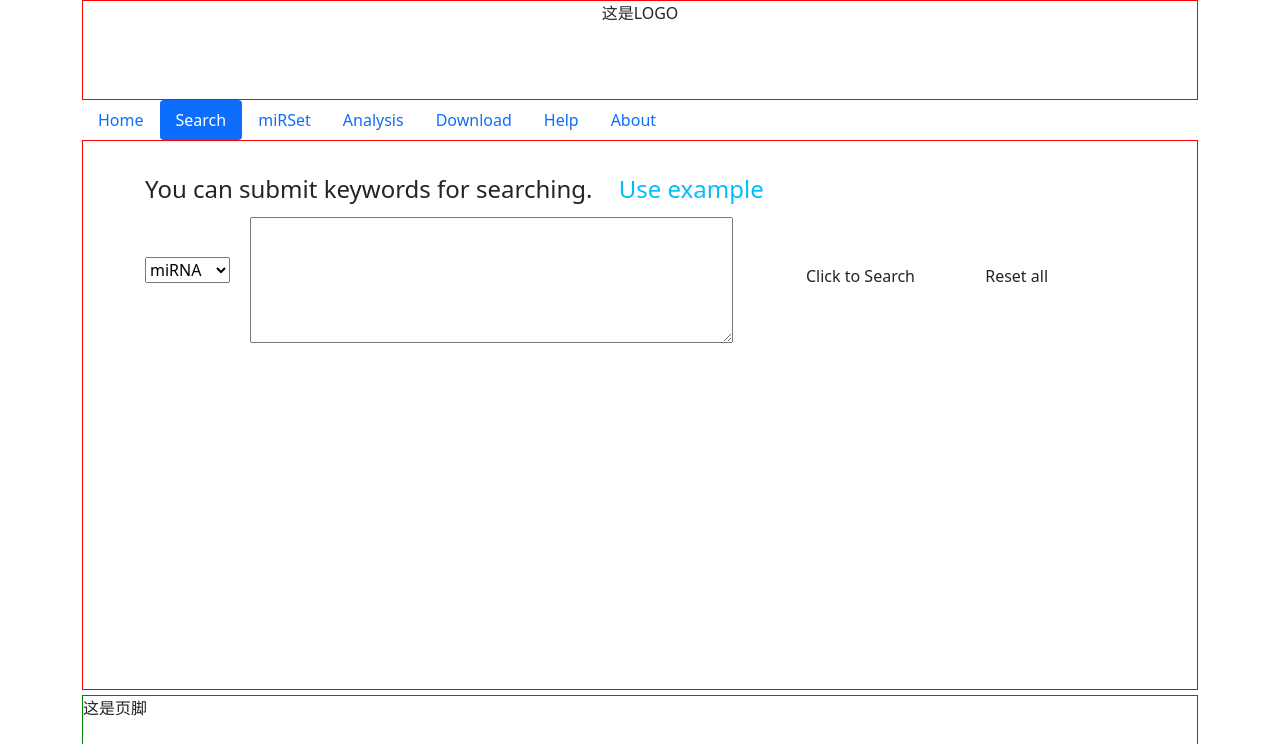
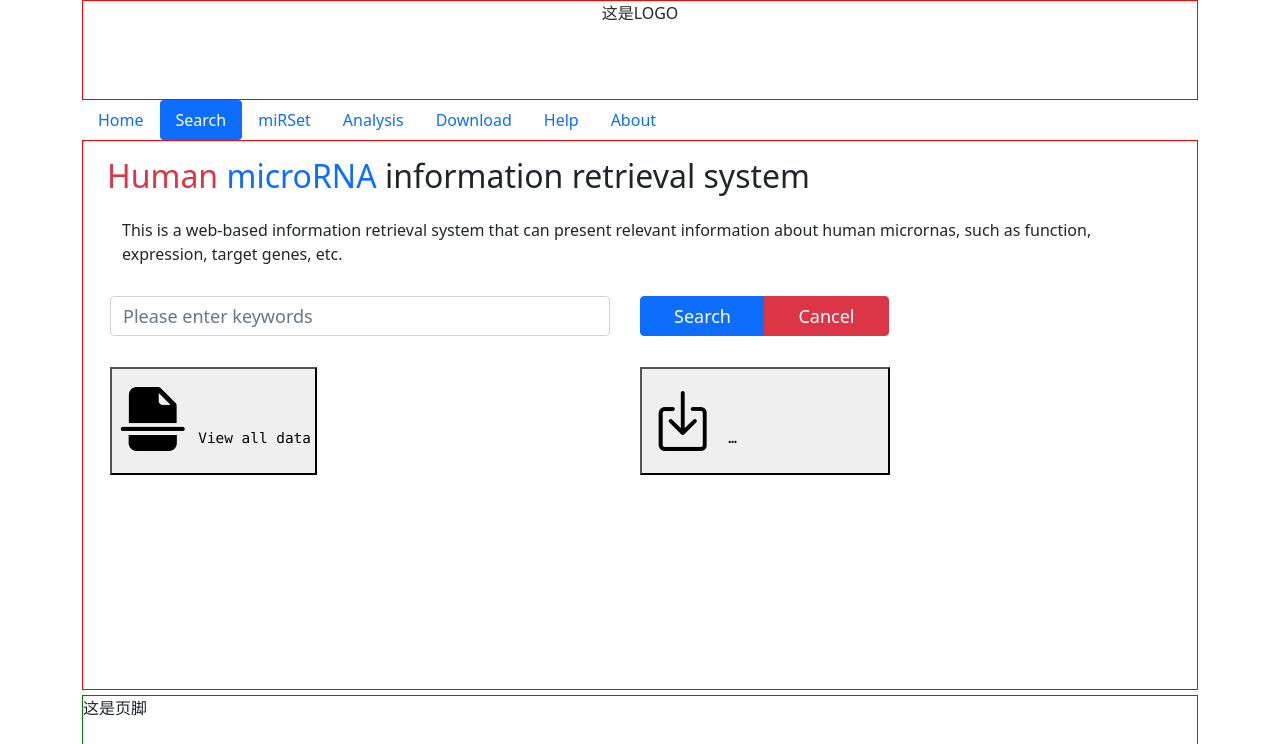
Before and after one commit to susu778/mircards, a Django app: page /mircards/index in a window 1280 px wide, after a click on "Search". Shown: the top 744 px of the page. Run offline with Django 4.2, Linux system fonts and the light colour scheme; some libraries are stand-ins or nearby versions.

Commit message:
first commit

```diff
--- a/kgad/views.py
+++ b/kgad/views.py
@@ -4,7 +4,6 @@ from django.views.decorators.csrf import csrf_exempt
 from django.http import JsonResponse
 import mysite.settings as settings
 import pickle
-import pandas as pd
 from .models import AdArticle
 
 
--- a/mircards/templates/mircards/index.html
+++ b/mircards/templates/mircards/index.html
@@ -7,6 +7,7 @@
     <meta name="viewport" content="width=device-width, initial-scale=1.0">
     <link rel="stylesheet" href="{% static 'bishe/bootstrap5/css/bootstrap.min.css'%}" type="text/css">
     <link rel="stylesheet" href="{% static 'bishe/css/style.css' %}" type="text/css"/>
+    <link rel="stylesheet" href="{% static 'bishe/bootstrap5/font/bootstrap-icons.css'%}" type="text/css">
 </head>
 <body>
     <div class="container">
@@ -42,48 +43,154 @@
                 </div>
             </div>
             <div class="tab-pane container" id="search">
-                <form action="/mircards/search_mirna" method="post" name="form_1">
-           {% csrf_token %}
-         <div id="fragment-3">
-        <div style="margin:30px 0 0 50px;">
-            <p style="margin:10px 0 0 0; font-size:150%;"> You can submit keywords for searching. <span id="example" style="margin-left:20px;color: deepskyblue;cursor: pointer;">Use example</span></p>
-            <div style="margin-top:10px;">
-                <div style="float: left;margin-top:40px;">
-                    <select id="input1_1" style="width:85px;font-size: 16px;">
-                        <option value="mir" selected="selected">miRNA</option>
-                        <option value="dis">Disease</option>
-                    </select>
+                <div class="container mt-3">
+                <h2>
+                    <span class="inline-block text-danger">Human</span>
+                    <span class="inline-block text-primary">microRNA</span>
+                    <span class="inline-block">information retrieval system</span>
+                </h2>
+                    <p class="text-1">This is a web-based information retrieval system that can present relevant information about human micrornas, such as function, expression, target genes, etc.</p>
                 </div>
+                <head>
+                <style>
+                    .text-1{
+                        margin:15px;
+                        float: left;
+                    }
+                    .input-group {
+                        width: 500px;
+                        margin:15px;
+                        float: left;
+                    }
+                    .form-control, .btn {
+                        height: 40px;
+                        font-size: 18px;
+                    }
+                    .btn {
+                        width: 125px;
+                    }
+                    .icon {
+                        background-color: var(--bs-light);
+                        border-radius: .25rem;
+                        display: flex;
+                        flex-direction: column;
+                        justify-content: center;
+                        align-items: center
+                    }
+                    .bi {
+                        margin: .30rem;
+                        font-size: 4.0rem;
+                    }
+                    .label {
+                        font-family: var(--bs-font-monospace);
+                    }
+                    .label {
+                        display: inline-block;
+                        width: 100%;
+                        overflow: hidden;
+                        padding: .25rem;
+                        font-size: .900rem;
+                        text-overflow: ellipsis;
+                        white-space: nowrap;
+                    }
+                </style>
+                </head>
+                <body>
+                    <form action = "{% url 'mircards:handle' %}" method="POST">
+                        {% csrf_token %}
+                        <div class="input-group mb-3">
+                            <input type="text" class="form-control"  id="input_name" name='搜索内容' onblur="checkSearch()" placeholder="Please enter keywords">
+                        </div>
+                        <div class="input-group mb-3">
+                            <button class="btn btn-primary" type="submit" value="搜索" onclick="search">Search</button>
+                            <button class="btn btn-danger" type="button" onclick="clearSearch()">Cancel</button>
+                        </div>
+                        <span id="msg"></span>
+                    </form>
+                </body>
+                <body>
+                <div class="input-group mb-3">
+                    <div class="icon">
+                        <button onclick="location.href='{% url 'mircards:data' %}'" class="label">
+                        <i class="bi bi-file-earmark-break-fill"></i>
+                        <span>View all data</span>
+                        </button>
+                    </div>
+                </div>
+                </body>
+                <body>
+                <div class="input-group mb-3">
+                    <div class="icon">
+                        <button onclick="location.href='{% url 'mircards:download_excel' %}'" class="label">
+                        <i class="bi bi-box-arrow-in-down"></i>
+                        <div class="label">Download database</div>
+                        </button>
+                    </div>
+                </div>
+                </body>
+                <script>
+                    function clearSearch() {
+                        document.getElementsByName('搜索内容')[0].value = '';
+                    }
 
-                <div style="float: left;margin-left:20px;">
-                    <textarea id="input1_3" rows="5" name="text1" cols="50" style="font-size: 16px;"></textarea>
-                </div>
-                <div style="float:left;margin-top:40px;">
 
-                    <input type="submit" class="btn btn_1" style="font-size:16px; margin:0 0 0 60px;"value="Click to Search">
-                     <input id="resetsearch" type="reset" class="btn btn_1" style="margin-left:40px;font-size:16px;" value="Reset all">
+                    $.ajaxSetup({
+                        data:{csrfmiddlewaretoken:'{{ csrf_token }}'}
+                    });
 
-                </div>
+                    function checkSearch(){
+                        //获取input内容
+                        name = document.getElementById("input_name").value
+                        url = "{% url 'mircards:checkSearch'%}"
+
+                        //ajax请求
+                        //1.创建对象
+                        var xhr;
+                        if(window.ActiveXObject){
+                            xhr = new ActiveXObject("Microsoft.XMLHTTP ")
+                        }
+                        else if(window.XMLHttpRequest){
+                            xhr = new XMLHttpRequest()
+                        }
+                        xhr.open("POST",url,true) //发送异步请求
+                        xhr.send("搜索内容="+name)
+
+                        xhr.setRequestHeader("Content-Type","application/x-www-form-urlencoded")
+                        xhr.setRequestHeader("X-CSRFToken",'{{ csrf_token }}')
+
+                        //手动获取响应结果
+                        //当状态发生改变时，会自动出发事件 函数的回调
+                        xhr.onreadystatechange = function (){
+                            if(xhr.readyState == 4 && xhr.status == 200){
+                                res = xhr.responseText
+                                console.log("res:"+res)
+                                if (res == "sousuozhengque") {
+                                    document.getElementById("msg").innerHTML = "搜索内容正确";
+                                }
+                                else {
+                                    document.getElementById("msg").innerHTML = "搜索内容错误";
+                                }
+                            }
+                        }
+
+                    }
+                </script>
+
+
+            <form action="/mircards/search_mirna" method="post" name="form_1">
+            {% csrf_token %}
+            <div id="fragment-3">
+                <div style="margin:30px 0 0 50px;">
 
                 <div style="clear:both"></div>
             </div>
-        </div>
-        <div id="searchresult" style="margin:15px 0 0 50px;"></div>
-    </div>
-   </form>
+            </div>
+            <div id="searchresult" style="margin:15px 0 0 50px;"></div>
+
+            </form>
 
  </div>
-<script>
-     document.getElementById('example').addEventListener('click', function() {
-        document.getElementById('input1_3').value = 'hsa-miR-410-5p'; // 自动填充输入框内容
-    });
-    document.getElementById('resetsearch').addEventListener('click', function() {
-        document.getElementById('input1_3').value = ''; // 清空输入框内容
-        document.getElementById('searchresult').innerHTML = '<h2>Begin a new search!</h2>'; // 弹出提示消息
-    });
 
-
-</script>
 
 
 
--- a/mircards/urls.py
+++ b/mircards/urls.py
@@ -1,8 +1,13 @@
 from django.urls import path
 from . import views
 
+app_name = 'mircards'
+
 urlpatterns = [
-    path('index', views.index, name="index"),
+    path('index', views.index),
     path('search_mirna', views.search_mirna),
-
+    path('handle',views.handle,name='handle'),
+    path('checkSearch/',views.checkSearch,name='checkSearch'),
+    path('data/',views.data,name='data'),
+    path('download_excel/',views.download_excel,name='download_excel')
 ]
--- a/mircards/views.py
+++ b/mircards/views.py
@@ -1,14 +1,16 @@
-from django.shortcuts import render
+from django.shortcuts import render,redirect
 from django.http import HttpResponse
 from django.http import JsonResponse
-from .models import Mircards
+from mircards import models
+import pandas as pd
+
 def search_mirna(request):
     if request.method == 'POST':
         user_input = request.POST.get('text1')
         try:
-            query_res = Mircards.objects.using('local').get(Mature_id=user_input)
+            query_res = models.Mircards.objects.using('local').get(Mature_id=user_input)
             return render(request, 'mircards/search_results.html', {'result': query_res})
-        except Mircards.DoesNotExist:
+        except models.Mircards.DoesNotExist:
             return render(request, 'mircards/search_results.html', {'error_message': 'No Mircards matching query'})
     else:
         return render(request, 'mircards/search_results.html')
@@ -20,3 +22,61 @@ def search_mirna(request):
 def index(request):
     test = "test!!!!!!"
     return render(request,"mircards/index.html", {"a": test})
+
+def handle(request):
+    if request.method == 'POST':
+        text = request.POST["搜索内容"]
+        try:
+            db = models.Sheet1.objects.using('search').get(mature_id=text)
+            po_list = []
+            po_list.append(db.mature_id)
+            po_list.append(db.mature_seq)
+            po_list.append(db.mature_seed_seq)
+            po_list.append(db.mature_seed_same)
+            po_list.append(db.mature_chrom)
+            po_list.append(db.mature_pre_mir)
+            po_list.append(db.mature_conf)
+            po_list.append(db.mature_pre_name)
+    # po_list['mature_seq'] = db.mature_seq
+    # for i in db:
+    #     if text in i.mature_id:
+    #         po_list.append(i.mature_id)
+            return render(request,"mircards/handle.html",{"resp":po_list})
+        except models.Sheet1.DoesNotExist:
+            return render(request, 'mircards/handle.html', {'error_message': 'No Sheet1 matching query'})
+
+
+
+def checkSearch(request):
+    text = request.POST.get("搜索内容")
+    print(text)
+    da = models.Sheet1.objects.using('search').filter(mature_id=text)
+    if da:
+        return HttpResponse("sousuozhengque")
+    else:
+        return HttpResponse("sousuocuowu")
+
+def data(request):
+    list = models.Sheet1.objects.all()
+    return render(request,"mircards/data.html",{'res': list})
+
+
+from .models import Sheet1
+def download_excel(request):
+    # 查询你的模型获取所有数据
+    data_queryset = Sheet1.objects.all().values()
+    df = pd.DataFrame(list(data_queryset))  # 转换查询集到DataFrame
+
+    # 使用 pandas 的 ExcelWriter 创建一个Excel文件
+    excel_path = 'my_data.xlsx'  # 文件存放路径和名称
+    with pd.ExcelWriter(excel_path, engine='openpyxl') as writer:
+        df.to_excel(writer, index=False)  # 写入数据到Excel，不包含行索引
+
+    # 以二进制形式读取生成的Excel文件
+    with open(excel_path, 'rb') as excel_file:
+        response = HttpResponse(excel_file.read(), content_type='application/vnd.openxmlformats-officedocument.spreadsheetml.sheet')
+
+    # 设置HTTP响应头部，使浏览器识别为文件下载
+    response['Content-Disposition'] = f'attachment; filename="{excel_path}"'
+
+    return response
```
Also changed, not shown: mircards/models.py (deleted, +0 -23 lines), mircards/templates/mircards/data.html (added, +43 -0 lines), mircards/templates/mircards/handle.html (added, +57 -0 lines), mysite/settings.py (+8 -0 lines), db.sqlite3, mircards/migrations/0001_initial.py (added).
